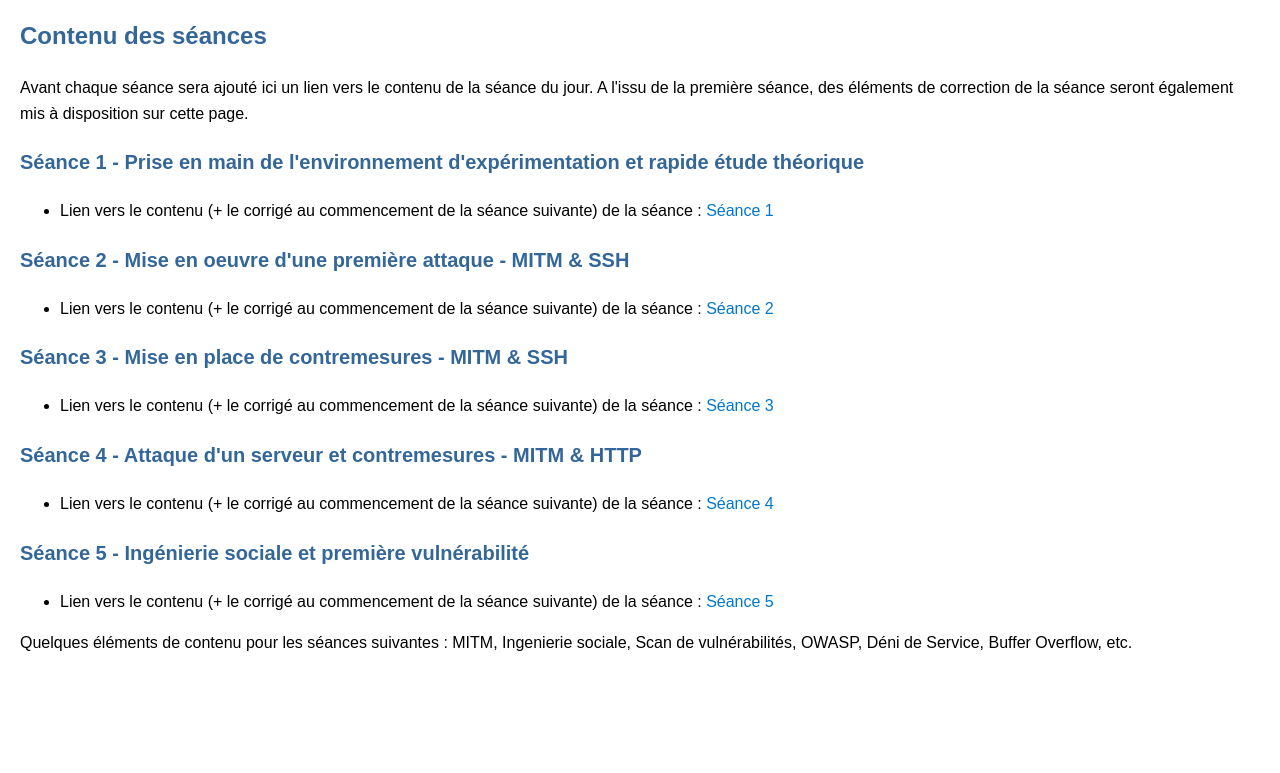
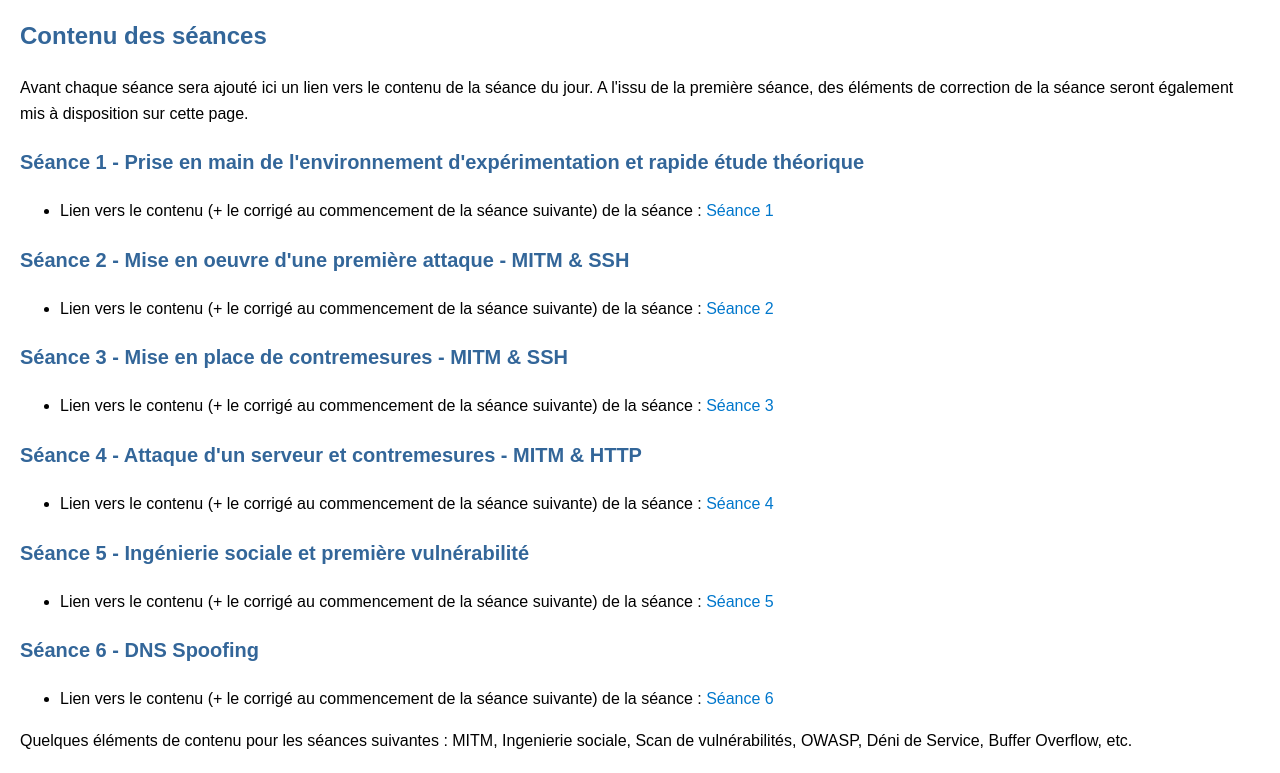
Before and after one commit to lmendiboure/lmendiboure.github.io, a website: page ci-cyber.html in a window 1280 px wide. Shown: the part 562-1335 px from the top of the page. Before the commit the page ends 1238 px from the top, so only its background shows below. Drawn offline with Linux system fonts and the light colour scheme.

Commit message:
Update ci-cyber.html

```diff
--- a/ci-cyber.html
+++ b/ci-cyber.html
@@ -90,6 +90,10 @@
     <ul>
       <li>Lien vers le contenu (+ le corrigé au commencement de la séance suivante) de la séance : <a href="https://drive.google.com/drive/folders/1SpFS8NOgrKlQDejkcW1M66GlmAdLLb9I?usp=drive_link">Séance 5</a> </li>
     </ul>
+    <h3 id="s-ance-4">Séance 6 - DNS Spoofing</h3>
+    <ul>
+      <li>Lien vers le contenu (+ le corrigé au commencement de la séance suivante) de la séance : <a href="https://drive.google.com/drive/folders/1tlkSdOtBjipUPIbElBCg97NriYe5ZuLb?usp=drive_link">Séance 6</a> </li>
+    </ul>
     <p>Quelques éléments de contenu pour les séances suivantes : MITM, Ingenierie sociale, Scan de vulnérabilités, OWASP, Déni de Service, Buffer Overflow, etc.</p>
   </body>
 </html>
```
